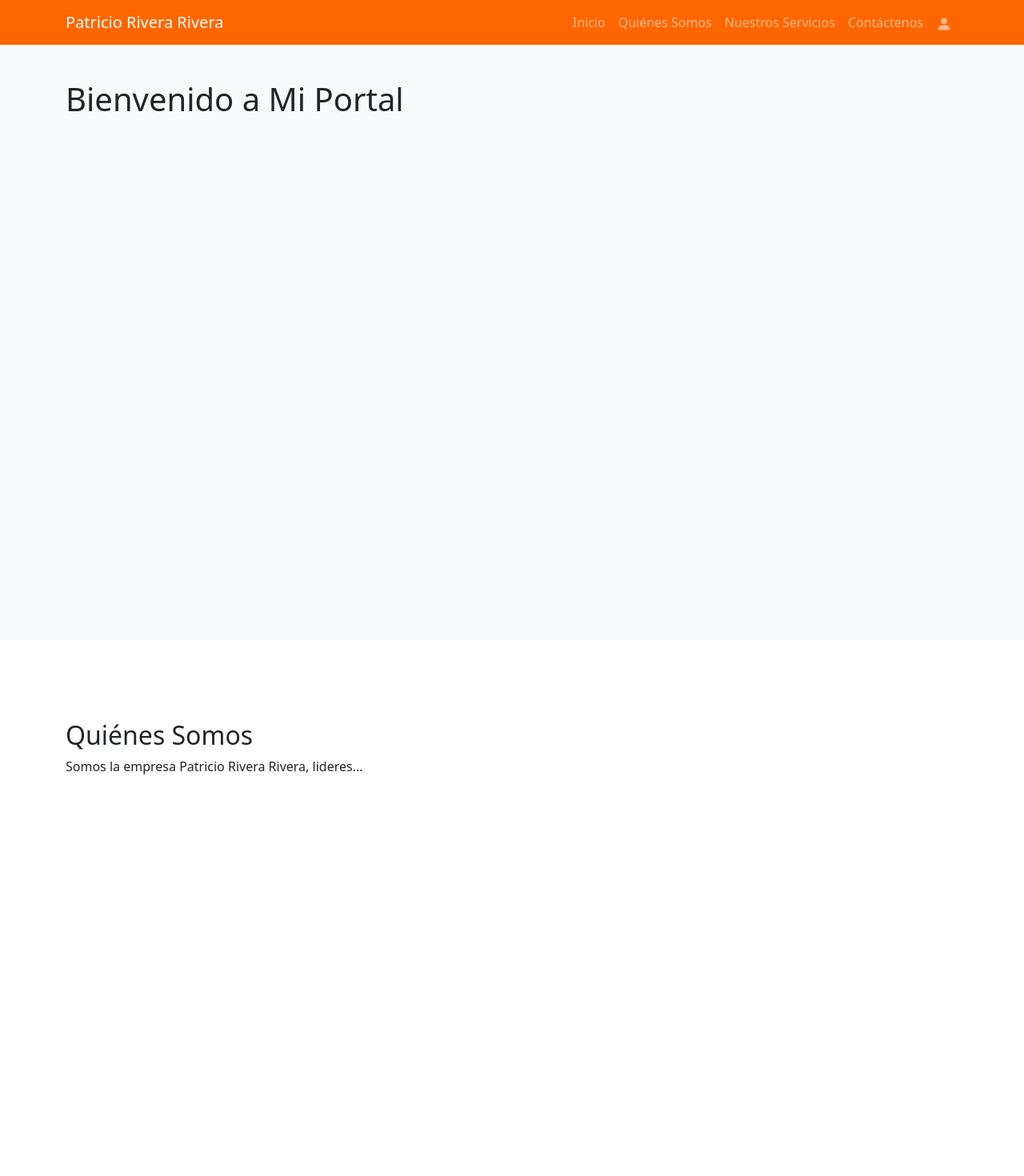
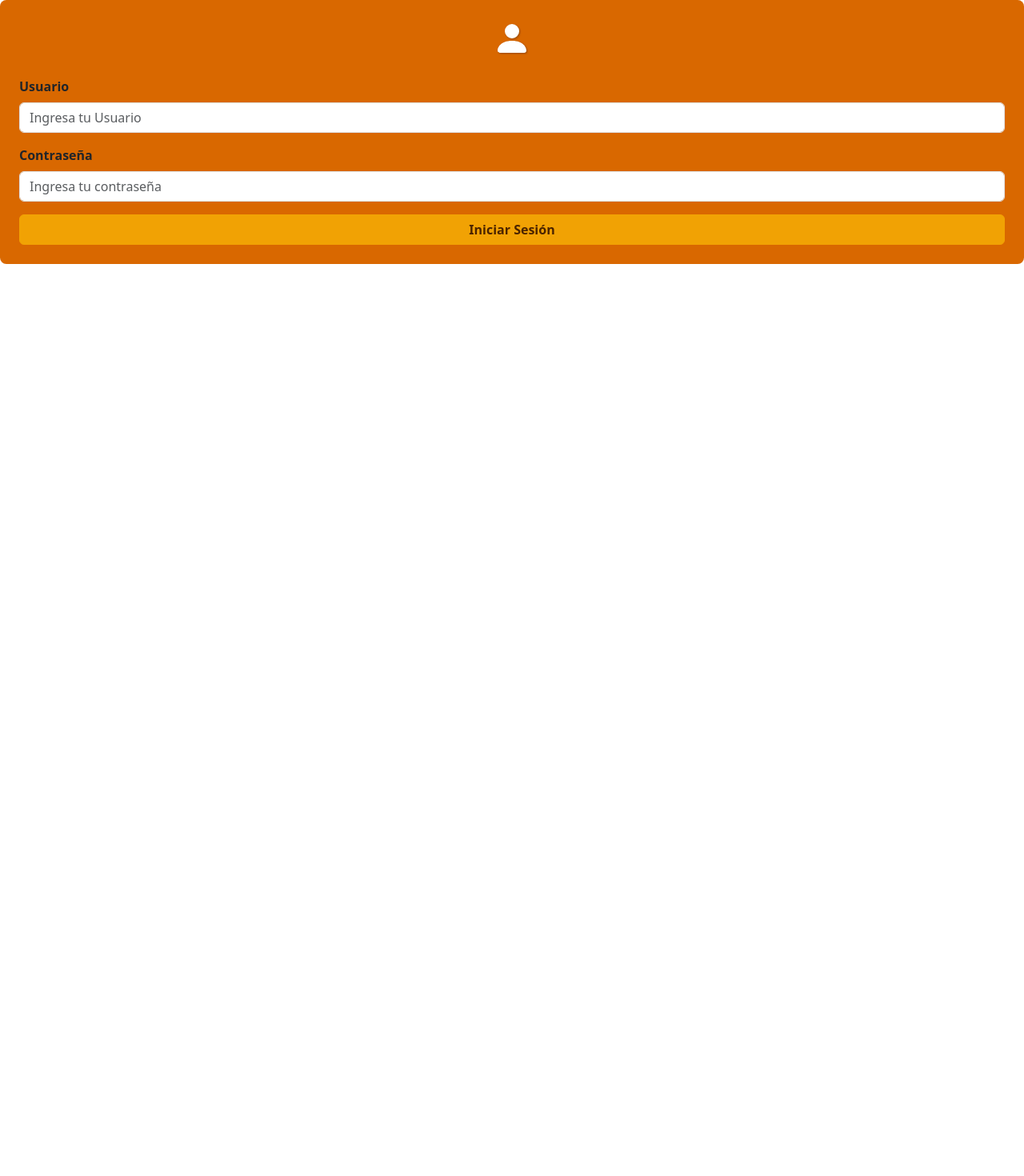
Before and after one commit to mburgosr/ProyectoPRR, an Angular app: page /login in a window 1280 px wide. Shown: the top 1470 px of the page at 80% size. After the commit the page ends 800 px from the top, so only its background shows below. Built offline with nearby package versions, Linux system fonts and the light colour scheme.

Commit message:
Creación y separación de componente para la página de inicio

```diff
--- a/package.json
+++ b/package.json
@@ -16,6 +16,7 @@
     "@angular/forms": "^20.0.0",
     "@angular/platform-browser": "^20.0.0",
     "@angular/router": "^20.0.0",
+    "bootstrap": "^5.3.6",
     "rxjs": "~7.8.0",
     "tslib": "^2.3.0",
     "zone.js": "~0.15.0"
@@ -24,6 +25,7 @@
     "@angular/build": "^20.0.0",
     "@angular/cli": "^20.0.0",
     "@angular/compiler-cli": "^20.0.0",
+    "@types/bootstrap": "^5.2.10",
     "@types/jasmine": "~5.1.0",
     "jasmine-core": "~5.7.0",
     "karma": "~6.4.0",
--- a/src/app/app.html
+++ b/src/app/app.html
@@ -1,71 +1 @@
-<nav class="navbar navbar-expand-lg navbar-dark bg-orange fixed-top">
-  <div class="container">
-    <a class="navbar-brand" href="#">Patricio Rivera Rivera</a>
-    <button class="navbar-toggler" type="button" data-bs-toggle="collapse" data-bs-target="#navbarNav"
-      aria-controls="navbarNav" aria-expanded="false" aria-label="Toggle navigation">
-      <span class="navbar-toggler-icon"></span>
-    </button>
-    <div class="collapse navbar-collapse" id="navbarNav">
-      <ul class="navbar-nav ms-auto">
-        <li class="nav-item">
-          <a class="nav-link" href="#inicio">Inicio</a>
-        </li>
-        <li class="nav-item">
-          <a class="nav-link" href="#quienes-somos">Quiénes Somos</a>
-        </li>
-        <li class="nav-item">
-          <a class="nav-link" href="#servicios">Nuestros Servicios</a>
-        </li>
-        <li class="nav-item">
-          <a class="nav-link" href="#contactenos">Contáctenos</a>
-        </li>
-        <li class="nav-item">
-          <a class="nav-link" href="#" data-bs-toggle="modal" data-bs-target="#loginModal" id="login-icon">
-            <svg xmlns="http://www.w3.org/2000/svg" width="20" height="20" fill="currentColor"
-                class="bi bi-person-fill" viewBox="0 0 16 16">
-                <path d="M3 14s-1 0-1-1 1-4 6-4 6 3 6 4-1 1-1 1H3zm5-6a3 3 0 1 0 0-6 3 3 0 0 0 0 6z"/>
-            </svg>
-          </a>
-        </li>
-      </ul>
-    </div>
-  </div>
-</nav>
-
-<section id="inicio" class="bg-light">
-  <div class="container">
-    <h1>Bienvenido a Mi Portal</h1>
-  </div>
-</section>
-
-<section id="quienes-somos">
-  <div class="container">
-    <h2>Quiénes Somos</h2>
-    <p>Somos la empresa Patricio Rivera Rivera, lideres...</p>
-  </div>
-</section>
-
-<section id="servicios" class="bg-light">
-  <div class="container">
-    <h2>Nuestros Servicios</h2>
-    <p>Materiales de Construcción</p>
-  </div>
-</section>
-
-<section id="contactenos">
-  <div class="container">
-    <h2>Contáctenos</h2>
-    <p>Para más información escribenos</p>
-  </div>
-</section>
-
-<!-- Login -->
-<div class="modal fade" id="loginModal" tabindex="-1" aria-labelledby="loginModalLabel" aria-hidden="true">
-  <div class="modal-dialog modal-dialog-centered">
-    <div class="modal-content p-3">
-      <app-login></app-login>
-    </div>
-  </div>
-</div>
-
 <router-outlet></router-outlet>
--- a/src/app/app.routes.ts
+++ b/src/app/app.routes.ts
@@ -2,12 +2,14 @@ import { NgModule } from '@angular/core';
 import { RouterModule, Routes } from '@angular/router';
 import { LoginComponent } from './login/login';
 import { ClienteComponent } from './cliente/cliente';
+import { InicioComponent } from './inicio/inicio';
 
 
 export const routes: Routes = [
+  { path: '', component: InicioComponent },
+  { path: 'login', component: LoginComponent },
   { path: 'cliente', component: ClienteComponent },
-  { path: '', component: LoginComponent },
-  { path: '**', redirectTo: '' }  //Redirige otras rutas a login
+  { path: '**', redirectTo: '' }
 ];
 
 @NgModule({
--- a/src/app/app.ts
+++ b/src/app/app.ts
@@ -1,13 +1,11 @@
 import { Component } from '@angular/core';
 import { CommonModule } from '@angular/common';
 import { RouterOutlet } from '@angular/router';
-import { LoginComponent } from './login/login';
-import { RouterModule } from '@angular/router';
 
 @Component({
   selector: 'app-root',
   standalone: true,
-  imports: [RouterOutlet, CommonModule, LoginComponent, RouterModule],
+  imports: [RouterOutlet, CommonModule],
   templateUrl: './app.html',
   styleUrls: ['./app.css']
 })
--- /dev/null
+++ b/src/app/inicio/inicio.html
@@ -0,0 +1,75 @@
+<nav class="navbar navbar-expand-lg navbar-dark bg-orange fixed-top">
+  <div class="container">
+    <a class="navbar-brand" href="#">Patricio Rivera Rivera</a>
+    <button class="navbar-toggler" type="button" data-bs-toggle="collapse" data-bs-target="#navbarNav"
+      aria-controls="navbarNav" aria-expanded="false" aria-label="Toggle navigation">
+      <span class="navbar-toggler-icon"></span>
+    </button>
+    <div class="collapse navbar-collapse" id="navbarNav">
+      <ul class="navbar-nav ms-auto">
+        <li class="nav-item">
+          <a class="nav-link" href="#inicio">Inicio</a>
+        </li>
+        <li class="nav-item">
+          <a class="nav-link" href="#quienes-somos">Quiénes Somos</a>
+        </li>
+        <li class="nav-item">
+          <a class="nav-link" href="#servicios">Nuestros Servicios</a>
+        </li>
+        <li class="nav-item">
+          <a class="nav-link" href="#contactenos">Contáctenos</a>
+        </li>
+        <li class="nav-item">
+          <a class="nav-link" href="#" data-bs-toggle="modal" data-bs-target="#loginModal" id="login-icon">
+            <svg xmlns="http://www.w3.org/2000/svg" width="20" height="20" fill="currentColor"
+                class="bi bi-person-fill" viewBox="0 0 16 16">
+                <path d="M3 14s-1 0-1-1 1-4 6-4 6 3 6 4-1 1-1 1H3zm5-6a3 3 0 1 0 0-6 3 3 0 0 0 0 6z"/>
+            </svg>
+          </a>
+        </li>
+      </ul>
+    </div>
+  </div>
+</nav>
+
+<section id="inicio" class="bg-light">
+  <div class="container">
+    <h1>Bienvenido a Mi Portal</h1>
+  </div>
+</section>
+
+<section id="quienes-somos">
+  <div class="container">
+    <h2>Quiénes Somos</h2>
+    <p>Somos la empresa Patricio Rivera Rivera, lideres...</p>
+  </div>
+</section>
+
+<section id="servicios" class="bg-light">
+  <div class="container">
+    <h2>Nuestros Servicios</h2>
+    <p>Materiales de Construcción</p>
+  </div>
+</section>
+
+<section id="contactenos">
+  <div class="container">
+    <h2>Contáctenos</h2>
+    <p>Para más información escribenos</p>
+  </div>
+</section>
+
+<!-- Login -->
+<div class="modal fade" id="loginModal" tabindex="-1" aria-labelledby="loginModalLabel" aria-hidden="true">
+  <div class="modal-dialog modal-dialog-centered">
+    <div class="modal-content p-3">
+      <app-login></app-login>
+    </div>
+  </div>
+</div>
+
+<footer class="bg-dark text-white text-center py-3">
+  <div class="container">
+    <p>&copy; 2025 Patricio Rivera Rivera. Todos los derechos reservados.</p>
+  </div>
+</footer>
--- a/src/app/login/login.ts
+++ b/src/app/login/login.ts
@@ -3,9 +3,11 @@ import { CommonModule } from '@angular/common';
 import { FormsModule } from '@angular/forms';
 import { Router } from '@angular/router';
 import { AuthService } from '../auth';
+import * as bootstrap from 'bootstrap';
 
 @Component({
   selector: 'app-login',
+  standalone: true,
   imports: [CommonModule, FormsModule],
   templateUrl: './login.html',
   styleUrls: ['./login.css']
@@ -17,15 +19,31 @@ export class LoginComponent {
   constructor(private authService: AuthService, private router: Router) {}
 
   onSubmit() {
-    console.log('Intentando login con', this.user, this.password); //depuracion
+    const isValid = this.authService.login(this.user, this.password);
 
-    const isValid = this.authService.login(this.user, this.password);
     if (isValid) {
-      console.log('Login exitoso, redirigiendo a clientes...');
-      this.router.navigate(['/cliente']);  // Redirige a la página de clientes
+      const modalElement = document.getElementById('loginModal');
+      const modalBackdrop = document.querySelector('.modal-backdrop');
+
+      if (modalElement) {
+        const modal = bootstrap.Modal.getInstance(modalElement);
+        if (modal) {
+          modal.hide();  // Ahora TypeScript está seguro que modal no es null
+        }
+      }
+
+      if (modalBackdrop) {
+        modalBackdrop.remove(); // Remueve manualmente el backdrop oscuro
+      }
+
+      // Espera un pequeño retraso antes de navegar para asegurarte de que el modal cierre primero
+      setTimeout(() => {
+        this.router.navigate(['/cliente']);
+      }, 300);
+
     } else {
-      console.log('Credenciales incorrectas');
       alert('Credenciales incorrectas');
     }
   }
+
 }
--- a/src/main.ts
+++ b/src/main.ts
@@ -1,5 +1,8 @@
 import { bootstrapApplication } from '@angular/platform-browser';
 import { App } from './app/app';
+import { routes } from './app/app.routes'; // Asegúrate que esta ruta sea exacta
+import { provideRouter } from '@angular/router';
 
-bootstrapApplication(App)
-  .catch(err => console.error(err));
+bootstrapApplication(App, {
+  providers: [provideRouter(routes)]
+}).catch(err => console.error(err));
```
Also changed, not shown: src/app/inicio/inicio.ts (added, +13 -0 lines), src/app/inicio/inicio.css (added), 2 other files (tests, documents, lock files or other folders).
